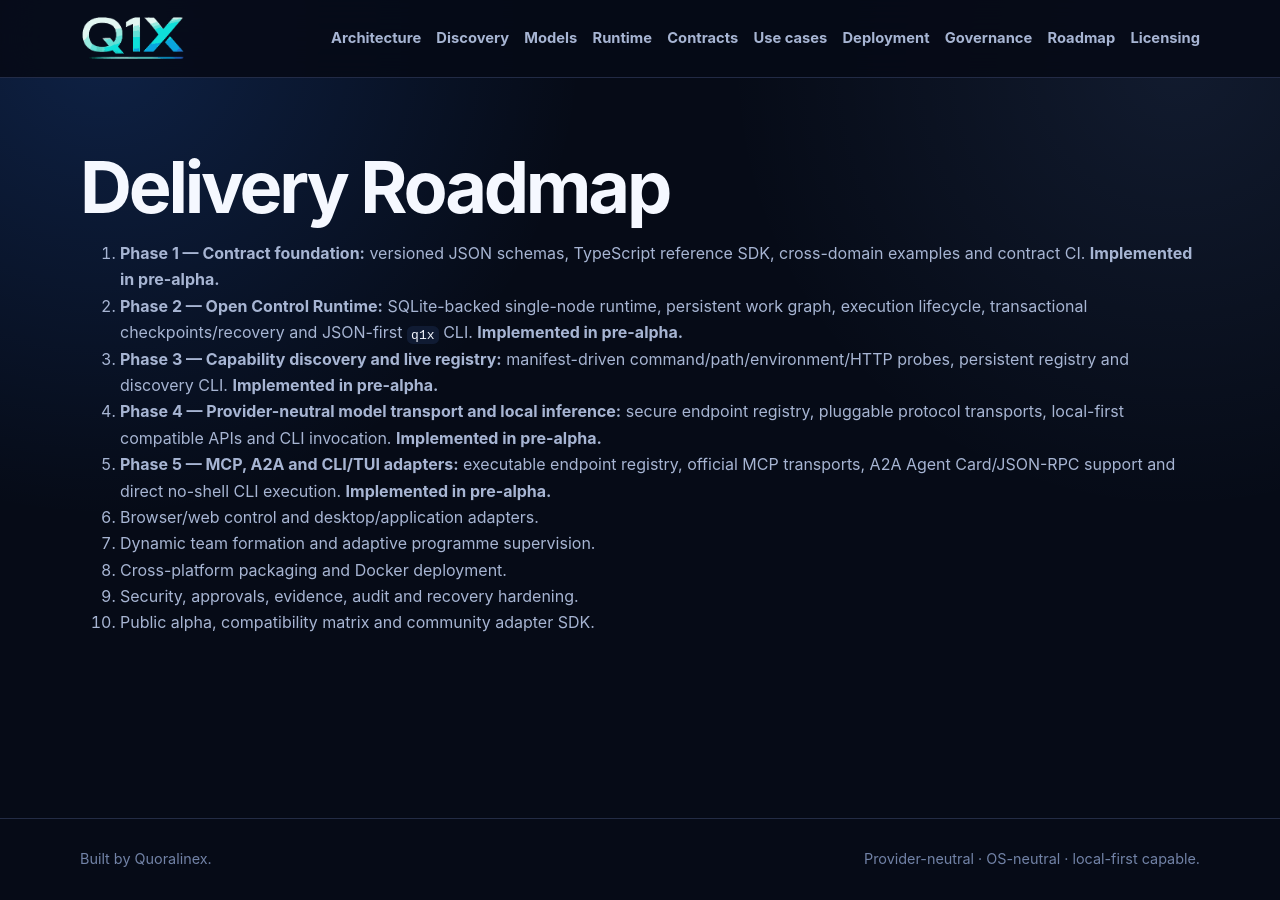
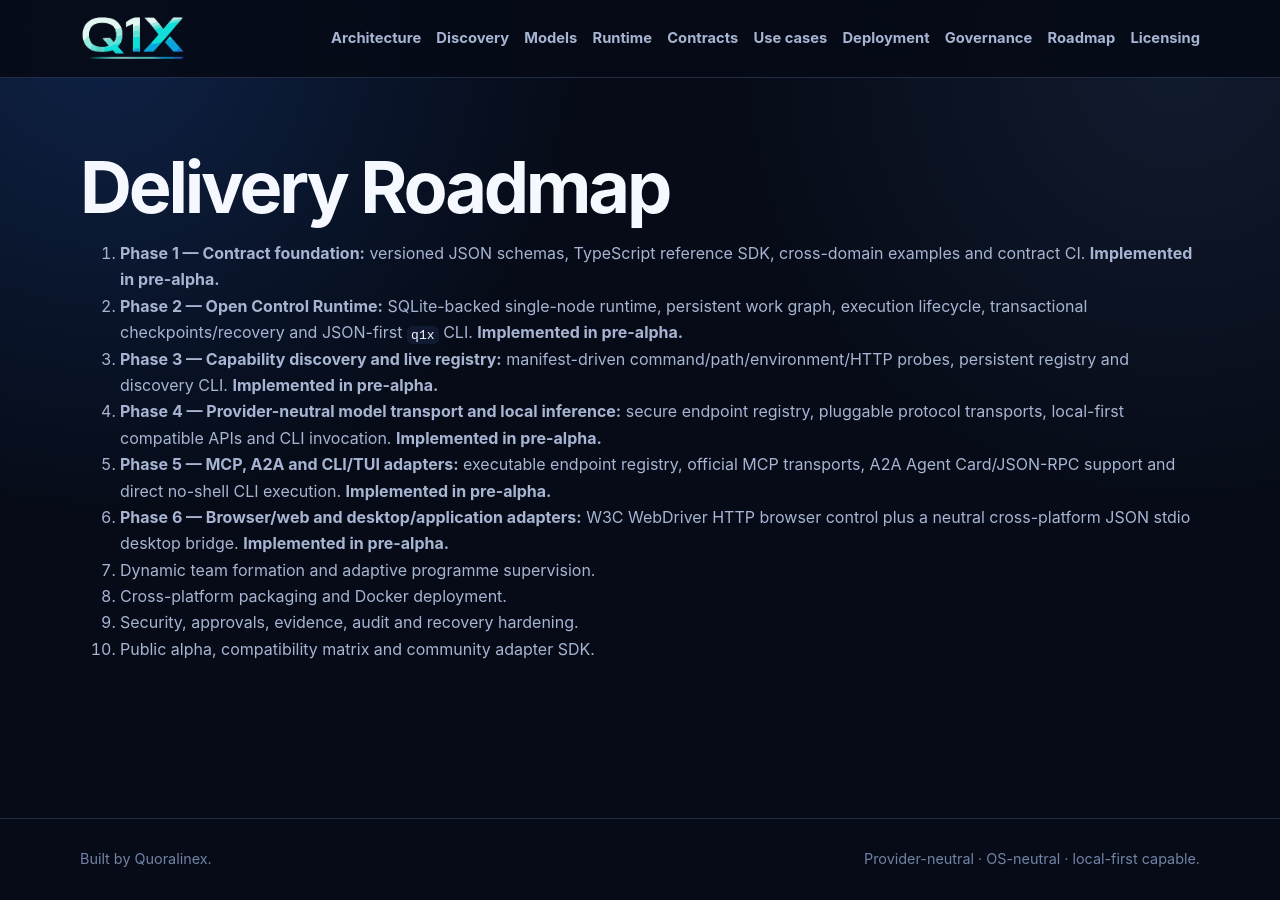
Before and after one commit to Quoralinex/q1x-community-orchestrator, a Jekyll site: the page built from docs/roadmap.md, in a window 1280 px wide. Built offline with Jekyll 4.4.1, drawn with Linux system fonts in a browser that asks for light colours; our own code applies the rules of GitHub Pages for plain Markdown files.

Commit message:
docs: mark Phase 6 implemented on delivery roadmap

```diff
--- a/docs/roadmap.md
+++ b/docs/roadmap.md
@@ -5,7 +5,7 @@
 3. **Phase 3 — Capability discovery and live registry:** manifest-driven command/path/environment/HTTP probes, persistent registry and discovery CLI. **Implemented in pre-alpha.**
 4. **Phase 4 — Provider-neutral model transport and local inference:** secure endpoint registry, pluggable protocol transports, local-first compatible APIs and CLI invocation. **Implemented in pre-alpha.**
 5. **Phase 5 — MCP, A2A and CLI/TUI adapters:** executable endpoint registry, official MCP transports, A2A Agent Card/JSON-RPC support and direct no-shell CLI execution. **Implemented in pre-alpha.**
-6. Browser/web control and desktop/application adapters.
+6. **Phase 6 — Browser/web and desktop/application adapters:** W3C WebDriver HTTP browser control plus a neutral cross-platform JSON stdio desktop bridge. **Implemented in pre-alpha.**
 7. Dynamic team formation and adaptive programme supervision.
 8. Cross-platform packaging and Docker deployment.
 9. Security, approvals, evidence, audit and recovery hardening.
```
